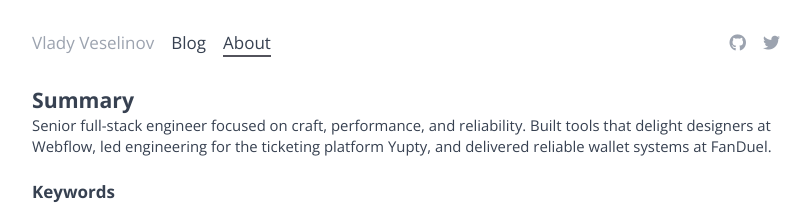
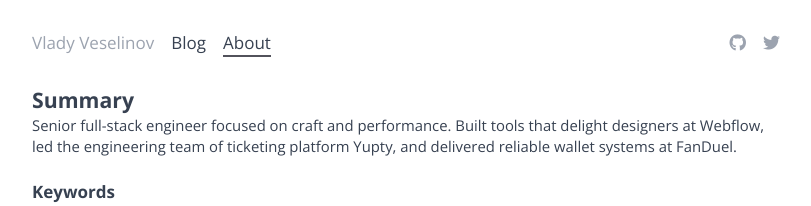
Before and after one commit to vladinator1000/blog, an Astro site: page /resume in a window 1280 px wide. Shown: the top 206 px of the page, without its empty margins (234-1045 px from the left). Built offline with nearby package versions, Linux system fonts and the light colour scheme; Astro itself is replaced by a stand-in of ours.

Commit message:
update content

```diff
--- a/src/pages/resume.astro
+++ b/src/pages/resume.astro
@@ -12,7 +12,7 @@ export const prerender = true
     <section id="summary" class="">
       <h1 class="text-xl"><b>Summary</b></h1>
       <p>
-        Senior full-stack engineer focused on craft, performance, and reliability. Built tools that delight designers at Webflow, led engineering for the ticketing platform Yupty, and delivered reliable wallet systems at FanDuel.
+        Senior full-stack engineer focused on craft and performance. Built tools that delight designers at Webflow, led the engineering team of ticketing platform Yupty, and delivered reliable wallet systems at FanDuel.
 
 
       </p>
```
